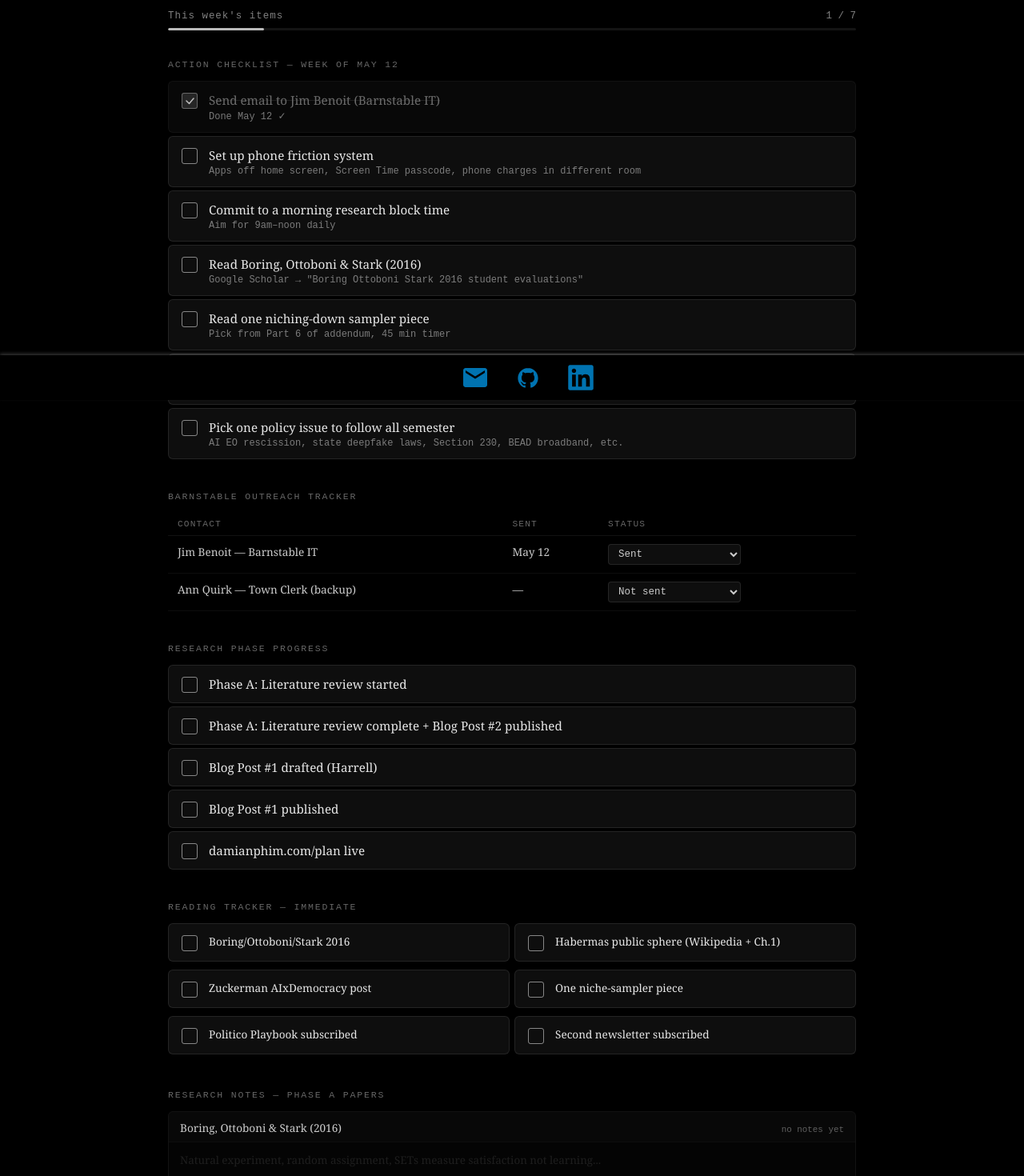
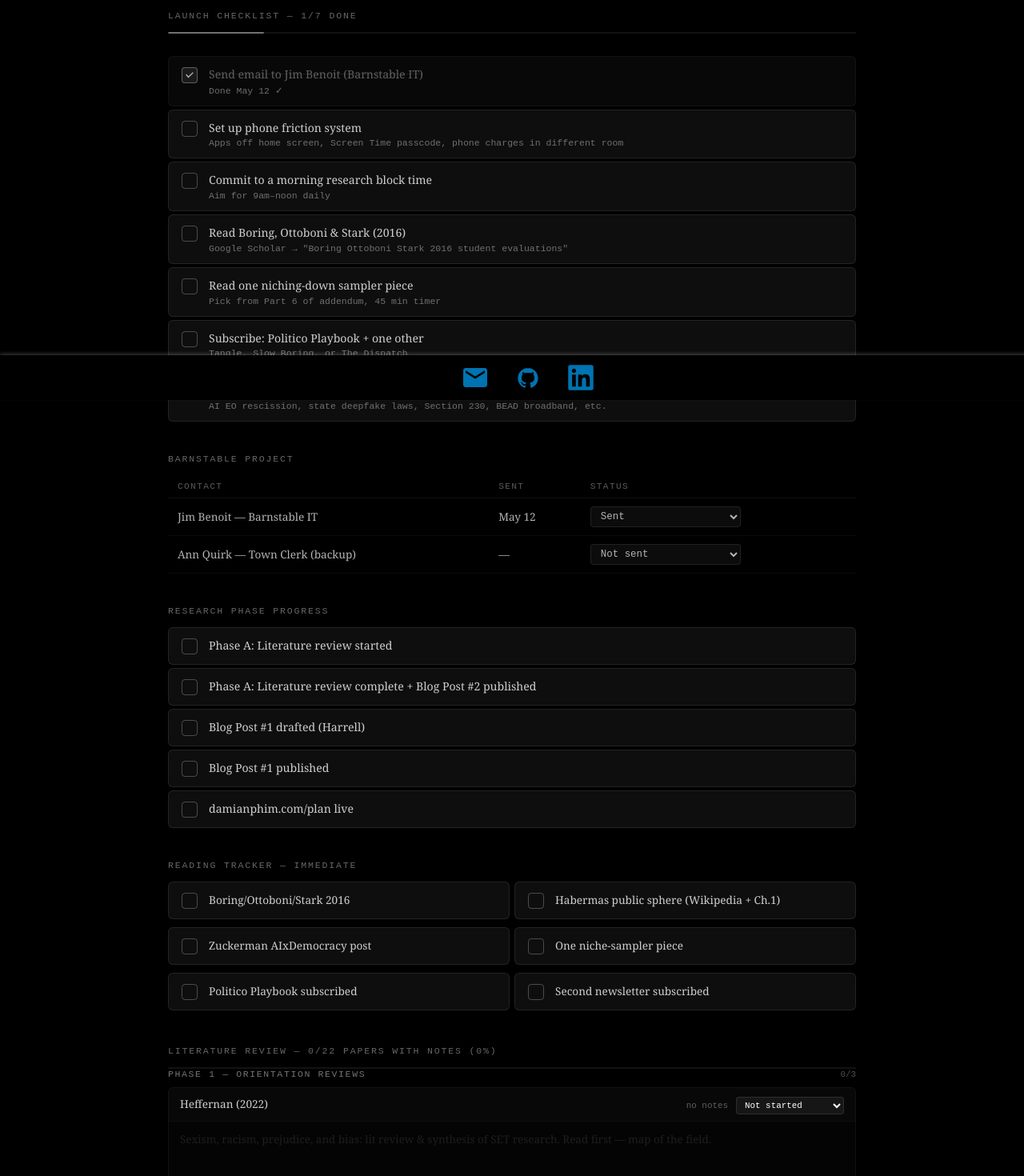
Before and after one commit to damianphim/portfolio, a React (Create React App) app: page /plan in a window 1280 px wide. Shown: the part 300-1770 px from the top of the page at 80% size. Built offline with nearby package versions, Linux system fonts and the light colour scheme.

Commit message:
Update plan

```diff
--- a/src/components/plan/Plan.js
+++ b/src/components/plan/Plan.js
@@ -98,74 +98,49 @@ const CheckItem = styled.label`
 const Box = styled.div`
   width: 18px;
   height: 18px;
-  border: 1.5px solid ${p => p.$done ? 'rgba(255,255,255,0.3)' : 'rgba(255,255,255,0.5)'};
-  border-radius: 3px;
+  border: 1.5px solid ${p => p.$done ? 'rgba(255,255,255,0.3)' : 'rgba(255,255,255,0.25)'};
+  border-radius: 4px;
   flex-shrink: 0;
-  margin-top: 2px;
   display: flex;
   align-items: center;
   justify-content: center;
-  background: ${p => p.$done ? 'rgba(255,255,255,0.12)' : 'transparent'};
-  transition: all 0.15s;
+  background: ${p => p.$done ? 'rgba(255,255,255,0.08)' : 'transparent'};
+  margin-top: 1px;
 `;
 
 const CheckText = styled.div`
-  font-size: 0.95rem;
-  line-height: 1.45;
-  opacity: ${p => p.$done ? 0.4 : 0.9};
+  font-size: 0.88rem;
+  line-height: 1.4;
+  opacity: ${p => p.$done ? 0.35 : 0.8};
   text-decoration: ${p => p.$done ? 'line-through' : 'none'};
-  text-decoration-color: rgba(255,255,255,0.25);
-  transition: opacity 0.2s;
+  text-decoration-color: rgba(255,255,255,0.2);
 `;
 
 const CheckNote = styled.div`
-  font-size: 0.75rem;
-  opacity: 0.45;
-  margin-top: 2px;
+  font-size: 0.72rem;
+  opacity: 0.4;
+  margin-top: 3px;
   font-family: 'Courier New', monospace;
 `;
 
 // ─── Progress bar ─────────────────────────────────────────────────────────────
-const ProgressWrap = styled.div`
-  margin-bottom: 36px;
-`;
-
-const ProgressRow = styled.div`
-  display: flex;
-  justify-content: space-between;
-  align-items: baseline;
-  margin-bottom: 8px;
-`;
-
-const ProgressLabel = styled.div`
-  font-size: 0.78rem;
-  font-family: 'Courier New', monospace;
-  opacity: 0.5;
-  letter-spacing: 0.08em;
-`;
-
-const ProgressNum = styled.div`
-  font-size: 0.78rem;
-  font-family: 'Courier New', monospace;
-  opacity: 0.5;
-`;
-
-const ProgressTrack = styled.div`
-  height: 3px;
-  background: rgba(255,255,255,0.08);
+const ProgressBar = styled.div`
+  height: 2px;
+  background: rgba(255,255,255,0.07);
   border-radius: 2px;
+  margin-bottom: 28px;
   overflow: hidden;
 `;
 
 const ProgressFill = styled.div`
   height: 100%;
+  background: rgba(255,255,255,0.4);
+  border-radius: 2px;
   width: ${p => p.$pct}%;
-  background: rgba(255,255,255,0.7);
-  border-radius: 2px;
   transition: width 0.4s ease;
 `;
 
-// ─── Barnstable table ─────────────────────────────────────────────────────────
+// ─── Barnstable ───────────────────────────────────────────────────────────────
 const Table = styled.table`
   width: 100%;
   border-collapse: collapse;
@@ -176,22 +151,28 @@ const Th = styled.th`
   text-align: left;
   padding: 8px 12px;
   font-size: 0.7rem;
-  letter-spacing: 0.1em;
+  letter-spacing: 0.12em;
   text-transform: uppercase;
+  opacity: 0.35;
   font-family: 'Courier New', monospace;
-  opacity: 0.4;
-  border-bottom: 1px solid rgba(255,255,255,0.07);
   font-weight: 400;
+  border-bottom: 1px solid rgba(255,255,255,0.06);
 `;
 
 const Td = styled.td`
   padding: 10px 12px;
-  border-bottom: 1px solid rgba(255,255,255,0.05);
-  opacity: 0.8;
-  vertical-align: top;
+  opacity: 0.7;
+  border-bottom: 1px solid rgba(255,255,255,0.04);
 `;
 
-
+const STATUS_OPTIONS = [
+  { value: 'not_sent', label: 'Not sent' },
+  { value: 'sent', label: 'Sent' },
+  { value: 'replied', label: 'Replied ✓' },
+  { value: 'meeting_scheduled', label: 'Meeting scheduled' },
+  { value: 'no_reply', label: 'No reply (follow up)' },
+  { value: 'declined', label: 'Declined' },
+];
 
 const StatusSelect = styled.select`
   background: rgba(255,255,255,0.07);
@@ -225,6 +206,7 @@ const NoteHeader = styled.div`
   display: flex;
   justify-content: space-between;
   align-items: baseline;
+  gap: 12px;
   padding: 10px 14px 8px;
   background: rgba(255,255,255,0.03);
 `;
@@ -232,12 +214,32 @@ const NoteHeader = styled.div`
 const NoteTitle = styled.div`
   font-size: 0.85rem;
   opacity: 0.8;
+  flex: 1;
+`;
+
+const NoteControls = styled.div`
+  display: flex;
+  align-items: center;
+  gap: 10px;
+  flex-shrink: 0;
 `;
 
 const NoteStatus = styled.div`
   font-size: 0.68rem;
   font-family: 'Courier New', monospace;
   opacity: 0.35;
+`;
+
+const ReadingStatusSelect = styled.select`
+  background: rgba(255,255,255,0.06);
+  border: 1px solid rgba(255,255,255,0.10);
+  color: inherit;
+  padding: 3px 6px;
+  border-radius: 4px;
+  font-size: 0.68rem;
+  font-family: 'Courier New', monospace;
+  cursor: pointer;
+  option { background: #111; }
 `;
 
 const NoteTextarea = styled.textarea`
@@ -262,66 +264,146 @@ const NoteTextarea = styled.textarea`
   &::placeholder { opacity: 0.3; }
 `;
 
+// Phase header row
+const PhaseHeader = styled.div`
+  display: flex;
+  justify-content: space-between;
+  align-items: baseline;
+  margin: 28px 0 10px;
+  &:first-child { margin-top: 0; }
+`;
+
+const PhaseLabel = styled.div`
+  font-size: 0.72rem;
+  letter-spacing: 0.14em;
+  text-transform: uppercase;
+  opacity: 0.45;
+  font-family: 'Courier New', monospace;
+`;
+
+const PhasePct = styled.div`
+  font-size: 0.68rem;
+  font-family: 'Courier New', monospace;
+  opacity: 0.3;
+`;
+
 // ─── Export/Import ────────────────────────────────────────────────────────────
 const UtilRow = styled.div`
   display: flex;
   gap: 10px;
-  margin-top: 48px;
-  padding-top: 24px;
-  border-top: 1px solid rgba(255,255,255,0.06);
-  flex-wrap: wrap;
+  margin-top: 8px;
 `;
 
 const UtilBtn = styled.button`
-  background: rgba(255,255,255,0.07);
-  border: 1px solid rgba(255,255,255,0.12);
+  background: rgba(255,255,255,0.06);
+  border: 1px solid rgba(255,255,255,0.1);
   color: inherit;
-  padding: 8px 18px;
-  border-radius: 4px;
-  font-size: 0.78rem;
+  padding: 10px 18px;
+  border-radius: 6px;
+  cursor: pointer;
+  font-size: 0.8rem;
   font-family: 'Courier New', monospace;
-  letter-spacing: 0.06em;
-  cursor: pointer;
   transition: background 0.15s;
-  &:hover { background: rgba(255,255,255,0.12); }
+  &:hover { background: rgba(255,255,255,0.1); }
 `;
 
 const LastSaved = styled.div`
   font-size: 0.72rem;
-  opacity: 0.35;
+  opacity: 0.3;
+  margin-top: 12px;
   font-family: 'Courier New', monospace;
-  margin-top: 12px;
 `;
 
-// ─── Checkmark ────────────────────────────────────────────────────────────────
-const Check = ({ done }) => (
+// ─── Helpers ──────────────────────────────────────────────────────────────────
+function Check({ done }) {
+  return (
     <Box $done={done}>
-    {done && <svg width="11" height="9" viewBox="0 0 11 9" fill="none">
-      <path d="M1 4L4.5 7.5L10 1" stroke="rgba(255,255,255,0.7)" strokeWidth="1.5" strokeLinecap="round" strokeLinejoin="round"/>
+      {done && <svg width="10" height="8" viewBox="0 0 10 8" fill="none">
+        <path d="M1 3.5L3.5 6.5L9 1" stroke="rgba(255,255,255,0.65)" strokeWidth="1.4" strokeLinecap="round" strokeLinejoin="round"/>
       </svg>}
     </Box>
   );
-
-// ─── Helpers ──────────────────────────────────────────────────────────────────
-const STATUS_OPTIONS = [
-  { value: 'not_sent', label: 'Not sent' },
-  { value: 'sent', label: 'Sent' },
-  { value: 'replied', label: 'Replied' },
-  { value: 'meeting_scheduled', label: 'Meeting scheduled' },
-  { value: 'no_reply', label: 'No reply' },
-  { value: 'declined', label: 'Declined' },
-];
+}
 
 function daysUntil(dateStr) {
   if (!dateStr) return null;
-  const diff = new Date(dateStr) - new Date(new Date().toISOString().split('T')[0]);
-  return Math.round(diff / (1000 * 60 * 60 * 24));
+  const target = new Date(dateStr + 'T12:00:00');
+  const now = new Date();
+  return Math.ceil((target - now) / (1000 * 60 * 60 * 24));
 }
 
 function formatDate(iso) {
   if (!iso) return '—';
   return new Date(iso + 'T12:00:00').toLocaleDateString('en-US', { month: 'short', day: 'numeric' });
 }
+
+// ─── Lit review paper list, grouped by phase ──────────────────────────────────
+const LIT_PHASES = [
+  {
+    id: 'phase1',
+    label: 'Phase 1 — Orientation reviews',
+    papers: [
+      { key: 'heffernan', label: 'Heffernan (2022)', hint: 'Sexism, racism, prejudice, and bias: lit review & synthesis of SET research. Read first — map of the field.' },
+      { key: 'gordon_alam', label: 'Gordon & Alam (2021)', hint: 'Race & gender in CS professor evaluations on RMP — SIGCSE. Closest paper to your project. Read second.' },
+      { key: 'guo_llm_bias', label: 'Guo et al. (2024)', hint: 'Bias in large language models: origin, evaluation, mitigation. arXiv review. Orientation paper for the LLM side.' },
+    ],
+  },
+  {
+    id: 'phase2',
+    label: 'Phase 2 — Foundation',
+    papers: [
+      { key: 'boring_ottoboni', label: 'Boring, Ottoboni & Stark (2016)', hint: 'Natural experiment, random assignment, SETs measure satisfaction not learning...' },
+      { key: 'macnell_driscoll', label: 'MacNell, Driscoll & Hunt (2015)', hint: 'Online course gender study — same instructor, different perceived name...' },
+      { key: 'centra_gaubatz', label: 'Centra & Gaubatz (2000)', hint: 'The counterargument — what validity SETs do have...' },
+      { key: 'felton_mitchell', label: 'Felton, Mitchell & Stinson', hint: 'RMP-specific findings...' },
+      { key: 'kreitzer_sweet_cushman', label: 'Kreitzer & Sweet-Cushman (2022)', hint: 'Political science SETs and gender bias...' },
+    ],
+  },
+  {
+    id: 'phase3',
+    label: 'Phase 3 — Post-2016 SET bias',
+    papers: [
+      { key: 'mengel_sauermann', label: 'Mengel, Sauermann & Zölitz (2019)', hint: 'Gender bias in teaching evaluations. JEEA. Large-scale natural experiment.' },
+      { key: 'aragon_pietri', label: 'Aragón, Pietri & Powell (2023)', hint: 'Gender bias and department gender composition. PNAS. Causal identification.' },
+      { key: 'mitchell_martin', label: 'Mitchell & Martin (2018)', hint: 'Gender bias in student evaluations. PS: Political Science & Politics.' },
+    ],
+  },
+  {
+    id: 'phase4',
+    label: 'Phase 4 — RateMyProfessor-specific',
+    papers: [
+      { key: 'fernandez_yetter', label: 'Fernandez & Yetter (2025)', hint: '8 million RMP reviews, sentiment analysis, gender/race bias. Southern Economic Journal. Read first in this phase.' },
+      { key: 'rosen', label: 'Rosen (2018)', hint: 'Large-scale RMP bias study. Assessment & Evaluation in Higher Education. Foundational for RMP-bias literature.' },
+      { key: 'zheng_vastrad', label: 'Zheng, Vastrad, He & Ni (2023)', hint: 'Contextualizing gender disparities in online teaching evaluations. PLOS One.' },
+    ],
+  },
+  {
+    id: 'phase5',
+    label: 'Phase 5 — Race/ethnicity + intervention + policy',
+    papers: [
+      { key: 'chavez_mitchell', label: 'Chávez & Mitchell (2020)', hint: 'Gender, race, and ethnicity bias in student evaluations. PS.' },
+      { key: 'fan_shepherd', label: 'Fan, Shepherd, Slavich, Waters & Stone (2019)', hint: 'Gender and cultural bias in SETs; representation matters. PLOS One.' },
+      { key: 'peterson_biederman', label: 'Peterson, Biederman et al. (2019)', hint: 'Mitigating gender bias in student evaluations of teaching. PLOS One.' },
+      { key: 'hornstein', label: 'Hornstein (2017)', hint: 'SETs are an inadequate assessment tool. Cogent Education. (May swap for Stroebe 2020.)' },
+    ],
+  },
+  {
+    id: 'phase6',
+    label: 'Phase 6 — LLM bias amplification',
+    papers: [
+      { key: 'wang_bias_amplification', label: 'Wang et al. (2025)', hint: 'Bias amplification: LLMs as increasingly biased media. ACL. Closest paper to H4 — read carefully.' },
+      { key: 'seshadri_singh', label: 'Seshadri, Singh & Elazar (2024)', hint: 'Bias amplification paradox in text-to-image generation. NAACL. Does model amplify training-data bias or just reflect it?' },
+      { key: 'xu_pride_prejudice', label: 'Xu, Zhu, Zhao et al. (2024)', hint: 'Pride and prejudice: LLM amplifies self-bias in self-refinement. ACL. 152 citations.' },
+      { key: 'ren_guo', label: 'Ren, Guo, Qiu, Wang et al. (2024)', hint: 'Bias amplification in LLM evolution: iterated learning perspective. NeurIPS. Bayesian framing of compounding bias.' },
+    ],
+  },
+];
+
+const READING_STATUS_OPTIONS = [
+  { value: 'not_started', label: 'Not started' },
+  { value: 'reading', label: 'Reading' },
+  { value: 'notes_written', label: 'Notes written ✓' },
+];
 
 // ─── Main Component ───────────────────────────────────────────────────────────
 const TABS = ['Dashboard', 'Log', 'Original Plan', 'Addendum'];
@@ -359,14 +441,19 @@ export default function Plan() {
 
   const followupDays = daysUntil(state.barnstable.followup_date);
 
+  // Compute total lit review progress
+  const allPapers = LIT_PHASES.flatMap(ph => ph.papers);
+  const doneCount = allPapers.filter(p => (state.reading_status?.[p.key] ?? 'not_started') === 'notes_written').length;
+  const litPct = Math.round((doneCount / allPapers.length) * 100);
+
   return (
     <Wrap>
       <PageTitle>Summer 2026 — Plan</PageTitle>
       <DateDisplay>{today}</DateDisplay>
       <Subtitle>
         {state.last_updated
-          ? `Last updated ${new Date(state.last_updated).toLocaleString('en-US', { month: 'short', day: 'numeric', hour: 'numeric', minute: '2-digit' })}`
-          : 'Not yet saved'}
+          ? `Last updated ${new Date(state.last_updated).toLocaleDateString('en-US', { month: 'short', day: 'numeric', hour: 'numeric', minute: '2-digit' })}`
+          : 'No updates yet'}
       </Subtitle>
 
       <TabRow>
@@ -377,18 +464,10 @@ export default function Plan() {
 
       {tab === 'Dashboard' && (
         <>
-          {/* Progress */}
-          <ProgressWrap>
-            <ProgressRow>
-              <ProgressLabel>This week's items</ProgressLabel>
-              <ProgressNum>{checkCount} / {checklistItems.length}</ProgressNum>
-            </ProgressRow>
-            <ProgressTrack><ProgressFill $pct={checkPct} /></ProgressTrack>
-          </ProgressWrap>
-
-          {/* Checklist */}
+          {/* Launch checklist */}
           <Section>
-            <SectionLabel>Action Checklist — Week of May 12</SectionLabel>
+            <SectionLabel>Launch Checklist — {checkCount}/{checklistItems.length} done</SectionLabel>
+            <ProgressBar><ProgressFill $pct={checkPct} /></ProgressBar>
             {checklistItems.map(item => {
               const done = state.checklist[item.key];
               return (
@@ -403,21 +482,12 @@ export default function Plan() {
             })}
           </Section>
 
-          {/* Barnstable Tracker */}
+          {/* Barnstable tracker */}
           <Section>
-            <SectionLabel>Barnstable Outreach Tracker</SectionLabel>
-            {followupDays !== null && followupDays <= 3 && followupDays >= 0 && (
-              <div style={{
-                background: 'rgba(255,220,100,0.08)',
-                border: '1px solid rgba(255,220,100,0.25)',
-                borderRadius: 6,
-                padding: '10px 14px',
-                marginBottom: 14,
-                fontSize: '0.82rem',
-                fontFamily: 'Courier New, monospace',
-                color: 'rgba(255,220,100,0.9)'
-              }}>
-                ⚠ Benoit follow-up due {followupDays === 0 ? 'today' : `in ${followupDays} day${followupDays > 1 ? 's' : ''}`} (May 21)
+            <SectionLabel>Barnstable Project</SectionLabel>
+            {followupDays !== null && followupDays <= 3 && (
+              <div style={{ fontSize: '0.8rem', fontFamily: 'Courier New', opacity: 0.55, marginBottom: 12, color: followupDays <= 0 ? '#f6a' : 'inherit' }}>
+                ⚠ Follow-up due {followupDays <= 0 ? 'today' : `in ${followupDays} day${followupDays > 1 ? 's' : ''}`} (May 21)
               </div>
             )}
             <Table>
@@ -495,22 +565,42 @@ export default function Plan() {
             </ReadingGrid>
           </Section>
 
-          {/* Research notes */}
+          {/* Literature Review — all 22 papers by phase */}
           <Section>
-            <SectionLabel>Research Notes — Phase A Papers</SectionLabel>
-            {[
-              { key: 'boring_ottoboni', label: 'Boring, Ottoboni & Stark (2016)', hint: 'Natural experiment, random assignment, SETs measure satisfaction not learning...' },
-              { key: 'centra_gaubatz', label: 'Centra & Gaubatz (2000)', hint: 'The counterargument — what validity SETs do have...' },
-              { key: 'felton_mitchell', label: 'Felton, Mitchell & Stinson', hint: 'RMP-specific findings...' },
-              { key: 'macnell_driscoll', label: 'MacNell, Driscoll & Hunt (2015)', hint: 'Online course gender study — same instructor, different perceived name...' },
-              { key: 'kreitzer_sweet_cushman', label: 'Kreitzer & Sweet-Cushman (2022)', hint: 'Political science SETs and gender bias...' },
-            ].map(paper => {
+            <SectionLabel>
+              Literature Review — {doneCount}/{allPapers.length} papers with notes ({litPct}%)
+            </SectionLabel>
+            <ProgressBar style={{ marginBottom: 0, marginTop: 4 }}>
+              <ProgressFill $pct={litPct} />
+            </ProgressBar>
+
+            {LIT_PHASES.map(phase => {
+              const phDone = phase.papers.filter(p => (state.reading_status?.[p.key] ?? 'not_started') === 'notes_written').length;
+              return (
+                <div key={phase.id}>
+                  <PhaseHeader>
+                    <PhaseLabel>{phase.label}</PhaseLabel>
+                    <PhasePct>{phDone}/{phase.papers.length}</PhasePct>
+                  </PhaseHeader>
+
+                  {phase.papers.map(paper => {
                     const note = state.research_notes?.[paper.key] ?? '';
+                    const status = state.reading_status?.[paper.key] ?? 'not_started';
                     return (
                       <NoteCard key={paper.key}>
                         <NoteHeader>
                           <NoteTitle>{paper.label}</NoteTitle>
-                    <NoteStatus>{note.length > 0 ? `${note.length} chars` : 'no notes yet'}</NoteStatus>
+                          <NoteControls>
+                            <NoteStatus>{note.length > 0 ? `${note.length} chars` : 'no notes'}</NoteStatus>
+                            <ReadingStatusSelect
+                              value={status}
+                              onChange={e => update(`reading_status.${paper.key}`, e.target.value)}
+                            >
+                              {READING_STATUS_OPTIONS.map(o => (
+                                <option key={o.value} value={o.value}>{o.label}</option>
+                              ))}
+                            </ReadingStatusSelect>
+                          </NoteControls>
                         </NoteHeader>
                         <NoteTextarea
                           value={note}
@@ -519,6 +609,9 @@ export default function Plan() {
                           rows={3}
                         />
                       </NoteCard>
+                    );
+                  })}
+                </div>
               );
             })}
           </Section>
--- a/src/components/plan/PlanAddendum.js
+++ b/src/components/plan/PlanAddendum.js
@@ -137,8 +137,7 @@ export default function PlanAddendum({ state, toggleCheck }) {
       <Accordion title="Morning Block Protocol" defaultOpen>
         <Block>
           <strong>The rule:</strong> Research work (Track A) happens between 9am–noon, every weekday. Phone is in a different room. No email, no Symbolos, no social until noon.<br/><br/>
-          <strong>Why it works:</strong> You said you work better when you feel organized. The morning block is the organization. Three hours of focused research per weekday = 210 hours across 14 weeks. More than enough to ship the paper.<br/><br/>
-          <strong>The recovery rule:</strong> If you miss a morning, don't try to make it up in the afternoon. Just start fresh the next morning. Guilt about missed sessions is more damaging than the missed session.
+          <strong>The recovery rule:</strong> If I miss a morning, don't try to make it up in the afternoon. Just start fresh the next morning. Guilt about missed sessions is more damaging than the missed session.
         </Block>
       </Accordion>
 
--- a/src/components/plan/usePlanState.js
+++ b/src/components/plan/usePlanState.js
@@ -39,7 +39,7 @@ const defaultState = {
   },
   // Daily log
   log: [], // [{date: 'YYYY-MM-DD', entry: 'text'}]
-  // Reading tracker
+  // Reading tracker (immediate / non-lit-review)
   reading: {
     boring_ottoboni: false,
     habermas_wiki: false,
@@ -48,13 +48,68 @@ const defaultState = {
     politico_subscribed: false,
     second_newsletter: false,
   },
-  // Research notes — Phase A papers
+  // Per-paper reading status for the lit review
+  // Values: 'not_started' | 'reading' | 'notes_written'
+  reading_status: {
+    // Phase 1 — Orientation reviews
+    heffernan: 'not_started',
+    gordon_alam: 'not_started',
+    guo_llm_bias: 'not_started',
+    // Phase 2 — Foundation
+    boring_ottoboni: 'not_started',
+    macnell_driscoll: 'not_started',
+    centra_gaubatz: 'not_started',
+    felton_mitchell: 'not_started',
+    kreitzer_sweet_cushman: 'not_started',
+    // Phase 3 — Post-2016 SET bias
+    mengel_sauermann: 'not_started',
+    aragon_pietri: 'not_started',
+    mitchell_martin: 'not_started',
+    // Phase 4 — RateMyProfessor-specific
+    fernandez_yetter: 'not_started',
+    rosen: 'not_started',
+    zheng_vastrad: 'not_started',
+    // Phase 5 — Race/ethnicity + intervention + policy
+    chavez_mitchell: 'not_started',
+    fan_shepherd: 'not_started',
+    peterson_biederman: 'not_started',
+    hornstein: 'not_started',
+    // Phase 6 — LLM bias amplification
+    wang_bias_amplification: 'not_started',
+    seshadri_singh: 'not_started',
+    xu_pride_prejudice: 'not_started',
+    ren_guo: 'not_started',
+  },
+  // Research notes — all 22 papers
   research_notes: {
+    // Phase 1 — Orientation reviews
+    heffernan: '',
+    gordon_alam: '',
+    guo_llm_bias: '',
+    // Phase 2 — Foundation
     boring_ottoboni: '',
+    macnell_driscoll: '',
     centra_gaubatz: '',
     felton_mitchell: '',
-    macnell_driscoll: '',
     kreitzer_sweet_cushman: '',
+    // Phase 3 — Post-2016 SET bias
+    mengel_sauermann: '',
+    aragon_pietri: '',
+    mitchell_martin: '',
+    // Phase 4 — RateMyProfessor-specific
+    fernandez_yetter: '',
+    rosen: '',
+    zheng_vastrad: '',
+    // Phase 5 — Race/ethnicity + intervention + policy
+    chavez_mitchell: '',
+    fan_shepherd: '',
+    peterson_biederman: '',
+    hornstein: '',
+    // Phase 6 — LLM bias amplification
+    wang_bias_amplification: '',
+    seshadri_singh: '',
+    xu_pride_prejudice: '',
+    ren_guo: '',
   },
   // Meta
   last_updated: null,
```
Lines whose indentation alone changed are shown as unchanged.
